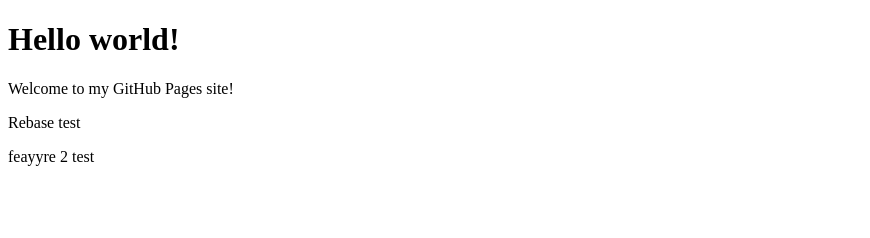
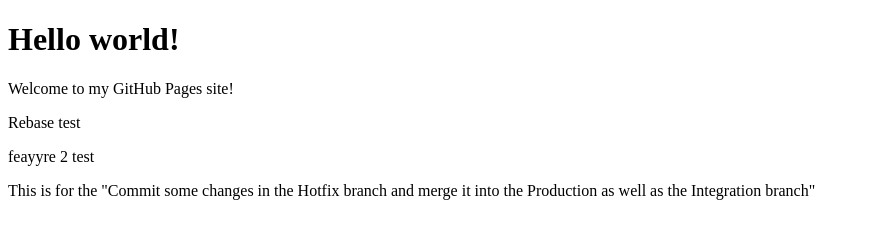
Before and after one commit to AryaSreeDevops/Mygit, a plain HTML site: page index.html in a window 1280 px wide. Shown: the whole page, without its empty margins (0-870 px from the left). Drawn offline with Linux system fonts and the light colour scheme.

Commit message:
this is the last fix

```diff
--- a/index.html
+++ b/index.html
@@ -9,6 +9,7 @@
     <p>Welcome to my GitHub Pages site!</p>
     <p> Rebase test</p>
     <p> feayyre 2  test</p>
+    <p> This is for the "Commit some changes in the Hotfix branch and merge it into the Production as well as the Integration branch"</p>
 
   </body>
 </html>
```
